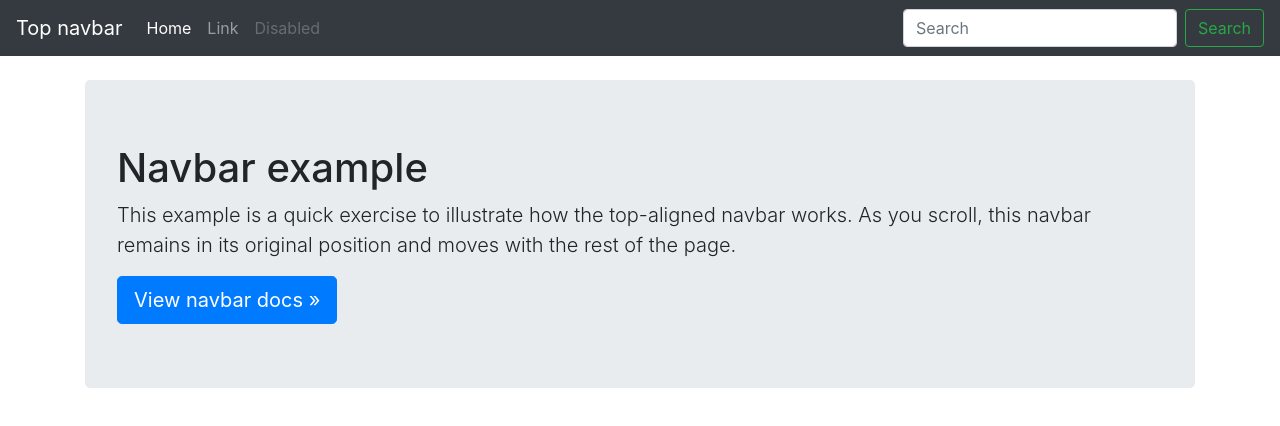
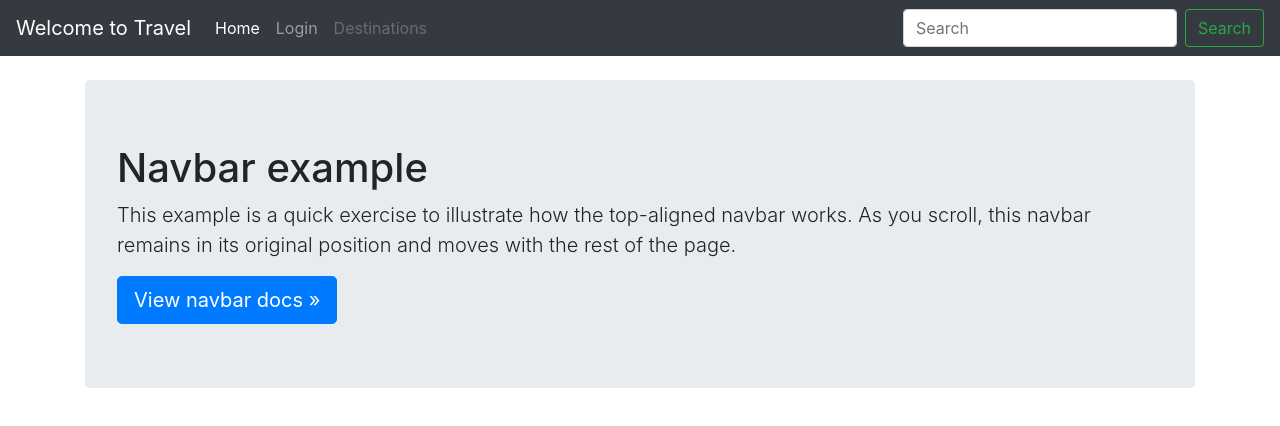
Before and after one commit to LeKillbit/Projet_PW1, a plain HTML site: page html/index.html in a window 1280 px wide. Drawn offline with Linux system fonts and the light colour scheme.

Commit message:
Premiers changements

```diff
--- a/html/index.html
+++ b/html/index.html
@@ -7,7 +7,7 @@
     <meta name="author" content="">
     <link rel="icon" href="https://getbootstrap.com/docs/4.0/assets/img/favicons/favicon.ico">
 
-    <title>Top navbar example for Bootstrap</title>
+    <title>Travel</title>
 
     <link rel="canonical" href="https://getbootstrap.com/docs/4.0/examples/navbar-static/">
 
@@ -21,7 +21,7 @@
   <body>
 
     <nav class="navbar navbar-expand-md navbar-dark bg-dark mb-4">
-      <a class="navbar-brand" href="#">Top navbar</a>
+      <a class="navbar-brand" href="#">Welcome to Travel</a>
       <button class="navbar-toggler" type="button" data-toggle="collapse" data-target="#navbarCollapse" aria-controls="navbarCollapse" aria-expanded="false" aria-label="Toggle navigation">
         <span class="navbar-toggler-icon"></span>
       </button>
@@ -31,10 +31,10 @@
             <a class="nav-link" href="#">Home <span class="sr-only">(current)</span></a>
           </li>
           <li class="nav-item">
-            <a class="nav-link" href="#">Link</a>
+            <a class="nav-link" href="login.html">Login</a>
           </li>
           <li class="nav-item">
-            <a class="nav-link disabled" href="#">Disabled</a>
+            <a class="nav-link disabled" href="destinations.html">Destinations</a>
           </li>
         </ul>
         <form class="form-inline mt-2 mt-md-0">
```
